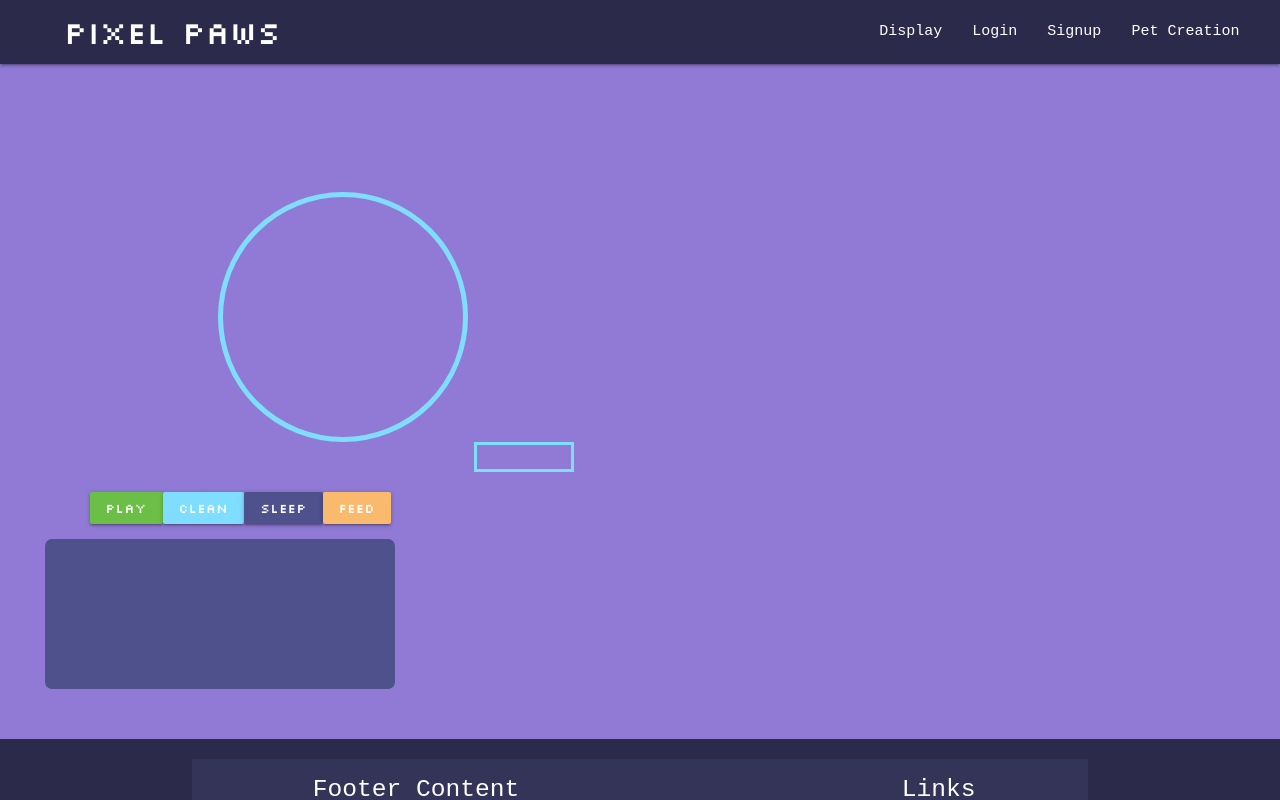
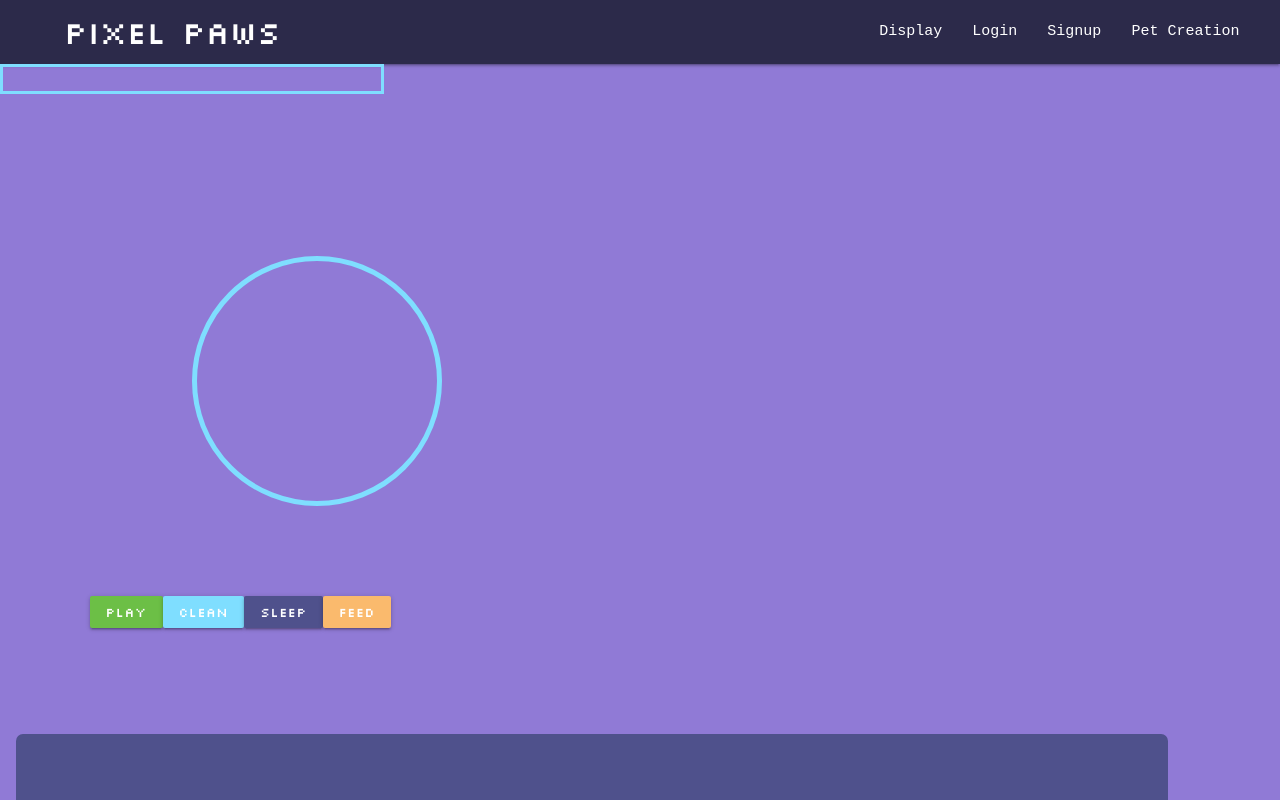
Before and after one commit to mathilde-01/pixel-paws, a React (Vite) app in the folder client/: page /Display in a window 1280 px wide. Shown: the top 800 px of the page. Built offline with nearby package versions, Linux system fonts and the light colour scheme; a web font is replaced by a local one.

Commit message:
fixed login and other things

```diff
--- a/client/src/app.jsx
+++ b/client/src/app.jsx
@@ -1,20 +1,54 @@
 import { useState } from 'react'
 import { Outlet } from 'react-router-dom';
+import {
+    ApolloClient,
+    InMemoryCache,
+    ApolloProvider,
+    createHttpLink,
+  } from '@apollo/client';
+import { setContext } from '@apollo/client/link/context';
 import Navbar from './components/Navbar';
 import Footer from './components/Footer';
 import './styles/style.css'
 
+
+
 function App() {
     // The Outlet component will conditionally swap between the different pages according to the URL
+
+    const httpLink = createHttpLink({
+        uri: '/graphql',
+      });
+
+      // Construct request middleware that will attach the JWT token to every request as an `authorization` header
+      const authLink = setContext((_, { headers }) => {
+        // get the authentication token from local storage if it exists
+        const token = localStorage.getItem('id_token');
+        // console.log(token);
+        // return the headers to the context so httpLink can read them
+        return {
+          headers: {
+            ...headers,
+            authorization: token ? `Bearer ${token}` : '',
+          },
+        };
+      });
+
+      const client = new ApolloClient({
+        // Set up our client to execute the `authLink` middleware prior to making the request to our GraphQL API
+        link: authLink.concat(httpLink),
+        cache: new InMemoryCache(),
+      });
+
     return (
-        <>
+        <ApolloProvider client={client}>
 
             <main id="main">
                 <Navbar/>
                 <Outlet />
                 <Footer />
             </main>
-        </>
+        </ApolloProvider>
     );
   }
 
--- a/client/src/components/Display.jsx
+++ b/client/src/components/Display.jsx
@@ -1,7 +1,7 @@
 export default function Display() {
 
     return (
-        <>
+        <>  <div className="displayContainer">
             <div className="petCircle"></div>
             <div className="petStand"></div>
             <div className="btnContainer">
@@ -11,6 +11,7 @@ export default function Display() {
                 <a className="waves-effect waves-light btn-small" id="orangeColor">Feed</a>
             </div>
             <div className="healthContainer"></div>
+            </div>
         </>
     )
 
--- a/client/src/components/Login/index.jsx
+++ b/client/src/components/Login/index.jsx
@@ -49,17 +49,19 @@ function Login() {
       [name] : value
     })
   }
-  // {submitHandler, changeHandler, emailState, passwordState}
+
   return (
-    <>
-      <h2>Login</h2>
+
+
+      <div className="formPage">
       <LoginForm
         submitHandler={submitHandler}
         changeHandler={changeHandler}
         emailState={formState.email}
         passwordState={formState.password}
       />
-    </>
+      </div>
+
   )
 }
 
--- a/client/src/components/LoginForm/index.jsx
+++ b/client/src/components/LoginForm/index.jsx
@@ -1,12 +1,13 @@
-import '../../styles/style.css';
+
 
 function LoginForm({ submitHandler, changeHandler, emailState, passwordState }) {
   return (
-    <form onSubmit={submitHandler}>
+
+
       <div className="formContainer">
         <h5>WELCOME BACK!</h5>
-        <div className="row">
-          <form>
+        {/* <div className="row"> */}
+          <form onSubmit={submitHandler}>
             <div className="row">
               <div className="input-field col s6">
                 <input id="Email" type="text" className="validate" name="email" value={emailState}
@@ -26,8 +27,7 @@ function LoginForm({ submitHandler, changeHandler, emailState, passwordState })
             </button>
           </form>
         </div>
-      </div>
-    </form>
+
       // {/*
       // <form className="login" onSubmit={submitHandler}>
       //   <div className="input-group flex-nowrap">  */}
--- a/client/src/components/SignUp/SignUpForm.jsx
+++ b/client/src/components/SignUp/SignUpForm.jsx
@@ -1,8 +1,10 @@
-export default function SignUpForm({}) {
+import '../../styles/style.css'
+
+export default function SignUpForm({ }) {
     return (
-        // <>
-         <div className="formContainer">
-         <h5>WELCOME!</h5>
+
+        <div className="formContainer">
+            <h5>WELCOME!</h5>
             <div className="row center">
                 <form>
                     <div className="row">
@@ -27,6 +29,7 @@ export default function SignUpForm({}) {
                 </form>
             </div>
         </div>
-        // </>
+
+
     )
 }
--- a/client/src/pages/DisplayPage.jsx
+++ b/client/src/pages/DisplayPage.jsx
@@ -4,8 +4,8 @@ import Footer from "../components/Footer";
 
 export default function DisplayPage(){
     return(
-        <div>
+
             <Display/>
-        </div>
+
     )
 }
--- a/client/src/pages/LandingPage.jsx
+++ b/client/src/pages/LandingPage.jsx
@@ -2,8 +2,8 @@ import UserGuide from "../components/UserGuide";
 
 export default function LandingPage(){
     return(
-        <>
+
             <UserGuide/>
-        </>
+
     )
 }
--- a/client/src/pages/LoginPage.jsx
+++ b/client/src/pages/LoginPage.jsx
@@ -1,9 +1,9 @@
-import Login from "../components/LoginForm/index.jsx";
+import Login from "../components/Login/index.jsx";
 
 export default function LoginPage(){
     return(
-        <div>
+
             <Login/>
-        </div>
+
     )
 }
--- a/client/src/pages/NoMatch.jsx
+++ b/client/src/pages/NoMatch.jsx
@@ -2,8 +2,8 @@ import Login from "../components/Login";
 
 export default function NoMatch(){
     return(
-        <div>
+
             <Login/>
-        </div>
+
     )
 }
--- a/client/src/pages/PetCreationPage.jsx
+++ b/client/src/pages/PetCreationPage.jsx
@@ -4,8 +4,8 @@ import Footer from "../components/Footer";
 
 export default function PetCreationPage(){
     return(
-        <div>
+
             <ChoosePetForm/>
-        </div>
+
     )
 }
--- a/client/src/pages/SignUpPage.jsx
+++ b/client/src/pages/SignUpPage.jsx
@@ -2,8 +2,8 @@ import SignUp from "../components/SignUp/SignUp.jsx";
 
 export default function SignUpPage(){
     return(
-        <div>
+
             <SignUp/>
-        </div>
+
     )
 }
--- a/client/src/styles/style.css
+++ b/client/src/styles/style.css
@@ -66,14 +66,19 @@ footer {
 .btn {
     background-color: #2C2A4A;
     font-family: "Silkscreen", sans-serif;
-    /* margin-left: 31%; */
 
+}
+
+.displayContainer{
+    display: flex;
+    flex-direction: column;
 }
 
 /* where pet lives in circle on display page */
 .petCircle {
-    margin-left: 17%;
-    margin-top: 10%;
+    margin-left: 15%;
+    margin-right: 15%;
+    margin-top: 15%;
     width: 250px;
     border: 5px solid #7fdeff;
     height: 250px;
@@ -82,34 +87,28 @@ footer {
 
 /* stand for circle - design */
 .petStand {
+    position: absolute;
     margin-top: 0px;
-    bottom: 0;
-    width: 100px;
+    width: 30%;
     border: 3px solid #7fdeff;
-    margin-left: 37%;
     height: 30px;
-
-
 }
 
 /* container holding buttons on display pages */
 .btnContainer {
-    width: 400px;
-    margin-left: 7%;
-    margin-top: 20px;
+    width: 90%;
+    margin: 7%;
     font-family: "Silkscreen", sans-serif;
     justify-content: space-between;
 }
 
 /* container holding life/health levels */
 .healthContainer {
-    width: 350px;
+    width: 90%;
     height: 150px;
-    margin-left: 3.5%;
-    margin-top: 15px;
+    margin: 16px;
     border-radius: 7px;
     font-family: "Silkscreen", sans-serif;
-    justify-content: space-between;
     border: 1px solid transparent;
     background-color: #4f518c;
 }
@@ -122,10 +121,6 @@ footer {
 h5 {
     color: white;
     text-align: center;
-    /* margin: 30%; */
-    /* width: 80%; */
-    /* padding-top: 25px;
-    padding-bottom: 0px; */
 }
 
 .formPage{
@@ -182,11 +177,6 @@ h5 {
 }
 
 
-
-
-
-
-
 @media screen and (max-width: 360px) {
     /* form welcome */
     h5 {
@@ -198,7 +188,6 @@ h5 {
         background-color: #2C2A4A;
         font-family: "Silkscreen", sans-serif;
 
-
-    } *
+    }
 
 }
```
